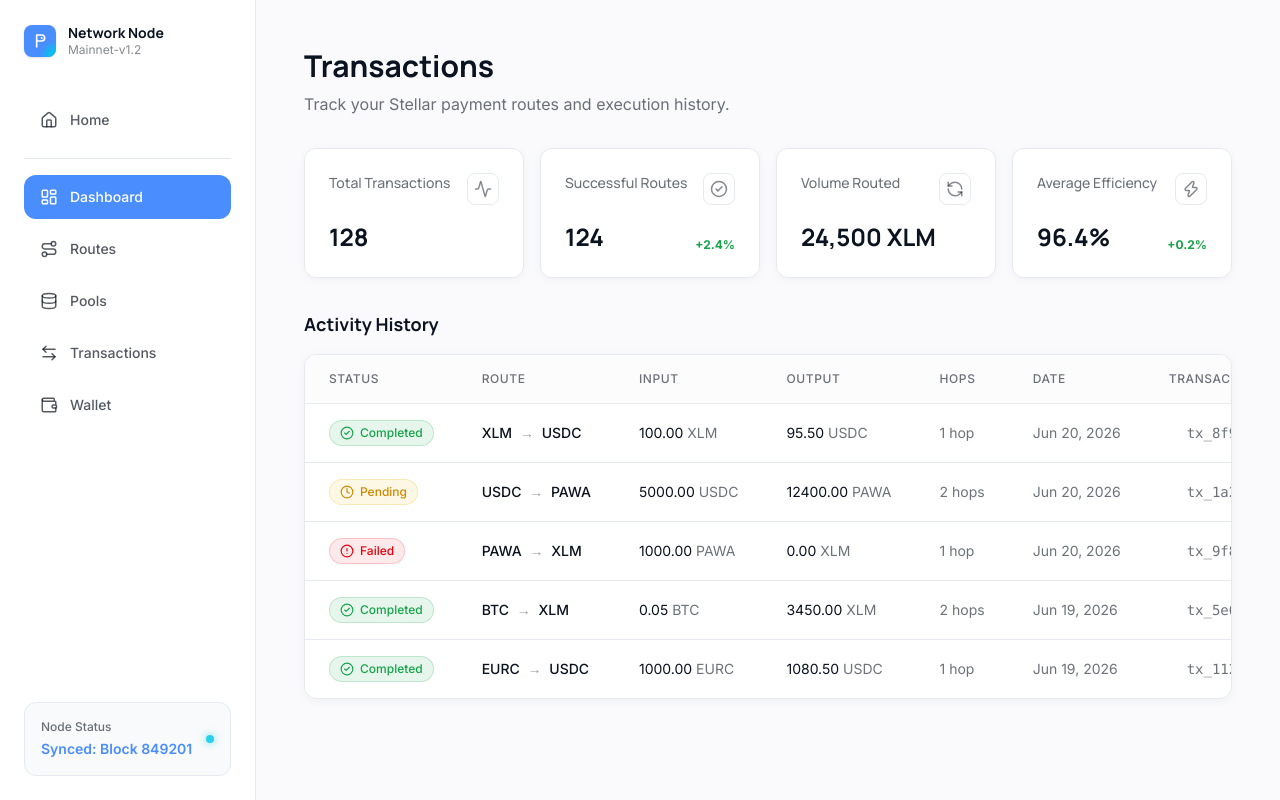
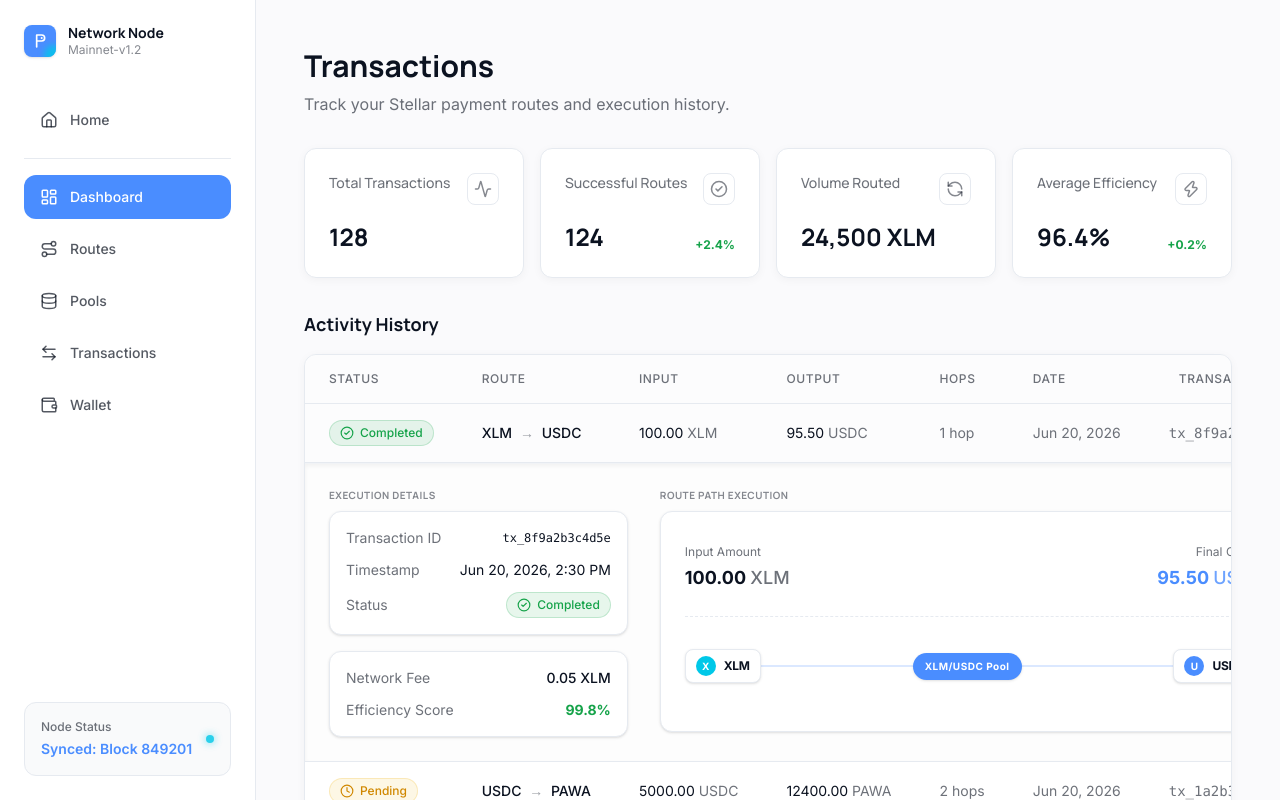
Before and after one commit to Robotron2/pawa-frontend, a Next.js app: page /transactions in a window 1280 px wide. Both pictures are taken after a click on the element 804 px from the left and 433 px from the top of the page. Shown: the top 800 px of the page. Built offline with nearby package versions, Linux system fonts and the light colour scheme.

Commit message:
feat(ui): add transaction details and route visualization

```diff
--- /dev/null
+++ b/src/components/transactions/TransactionDetails.tsx
@@ -0,0 +1,103 @@
+"use client";
+
+import React from "react";
+import { Transaction } from "@/types/transactions";
+import { RouteGraph, PathNode } from "@/components/routes/RouteGraph";
+import { TransactionStatusBadge } from "./TransactionStatusBadge";
+
+interface TransactionDetailsProps {
+  transaction: Transaction;
+}
+
+export const TransactionDetails = ({ transaction }: TransactionDetailsProps) => {
+  // Convert route strings to PathNode array for RouteGraph
+  const nodes: PathNode[] = transaction.route.map((asset, index) => {
+    const isFirst = index === 0;
+    const isLast = index === transaction.route.length - 1;
+
+    return {
+      type: "token",
+      label: asset,
+      symbol: asset.substring(0, 1),
+      color: isFirst ? "var(--color-accent)" : isLast ? "var(--color-primary)" : "#888888"
+    };
+  });
+
+  // Inject intermediate pool nodes between tokens for visual realism
+  const visualNodes: PathNode[] = [];
+  for (let i = 0; i < nodes.length; i++) {
+    visualNodes.push(nodes[i]);
+    if (i < nodes.length - 1) {
+      visualNodes.push({
+        type: "pool",
+        label: `${nodes[i].label}/${nodes[i+1].label} Pool`
+      });
+    }
+  }
+
+  return (
+    <div className="p-6 bg-gray-50/40 border-t border-border/50 shadow-inner">
+      <div className="grid grid-cols-1 lg:grid-cols-3 gap-8">
+
+        {/* Left Col: Details */}
+        <div className="lg:col-span-1 space-y-4">
+          <div>
+            <h4 className="text-[10px] font-bold text-foreground/50 uppercase tracking-wider mb-2">Execution Details</h4>
+            <div className="bg-white rounded-xl border border-border p-4 space-y-3 shadow-sm">
+              <div className="flex justify-between items-center text-sm">
+                <span className="text-foreground/60">Transaction ID</span>
+                <span className="font-mono text-xs">{transaction.id}</span>
+              </div>
+              <div className="flex justify-between items-center text-sm">
+                <span className="text-foreground/60">Timestamp</span>
+                <span>{new Intl.DateTimeFormat('en-US', { dateStyle: 'medium', timeStyle: 'short' }).format(new Date(transaction.timestamp))}</span>
+              </div>
+              <div className="flex justify-between items-center text-sm">
+                <span className="text-foreground/60">Status</span>
+                <TransactionStatusBadge status={transaction.status} />
+              </div>
+            </div>
+          </div>
+
+          <div>
+            <div className="bg-white rounded-xl border border-border p-4 space-y-3 shadow-sm">
+               <div className="flex justify-between items-center text-sm">
+                <span className="text-foreground/60">Network Fee</span>
+                <span className="font-medium">{transaction.fees} XLM</span>
+              </div>
+              <div className="flex justify-between items-center text-sm">
+                <span className="text-foreground/60">Efficiency Score</span>
+                <span className={transaction.efficiency > 98 ? "text-success font-bold" : "font-medium"}>
+                  {transaction.efficiency}%
+                </span>
+              </div>
+            </div>
+          </div>
+        </div>
+
+        {/* Right Col: Route Visualization */}
+        <div className="lg:col-span-2">
+          <h4 className="text-[10px] font-bold text-foreground/50 uppercase tracking-wider mb-2">Route Path Execution</h4>
+          <div className="bg-white rounded-xl border border-border p-6 shadow-sm h-[calc(100%-1.75rem)] flex flex-col justify-center">
+
+            <div className="flex justify-between items-center mb-6">
+               <div>
+                  <p className="text-xs text-foreground/60 mb-1">Input Amount</p>
+                  <p className="font-bold text-lg">{transaction.inputAmount} <span className="text-foreground/60 font-medium">{transaction.inputAsset}</span></p>
+               </div>
+               <div className="text-right">
+                  <p className="text-xs text-foreground/60 mb-1">Final Output</p>
+                  <p className="font-bold text-lg text-primary">{transaction.outputAmount} <span className="opacity-80 font-medium">{transaction.outputAsset}</span></p>
+               </div>
+            </div>
+
+            <div className="pt-2 border-t border-border border-dashed">
+              <RouteGraph nodes={visualNodes} />
+            </div>
+          </div>
+        </div>
+
+      </div>
+    </div>
+  );
+};
--- a/src/components/transactions/TransactionTable.tsx
+++ b/src/components/transactions/TransactionTable.tsx
@@ -1,15 +1,24 @@
 "use client";
 
-import React from "react";
+import React, { useState } from "react";
 import { Transaction } from "@/types/transactions";
 import { TransactionStatusBadge } from "./TransactionStatusBadge";
+import { TransactionDetails } from "./TransactionDetails";
 import { Card } from "@/components/ui/Card";
+import { ChevronDown } from "lucide-react";
+import { cn } from "@/lib/utils";
 
 interface TransactionTableProps {
   transactions: Transaction[];
 }
 
 export const TransactionTable = ({ transactions }: TransactionTableProps) => {
+  const [expandedId, setExpandedId] = useState<string | null>(null);
+
+  const toggleRow = (id: string) => {
+    setExpandedId(prev => prev === id ? null : id);
+  };
+
   if (transactions.length === 0) {
     return (
       <Card className="p-8 text-center text-foreground/60">
@@ -35,7 +44,14 @@ export const TransactionTable = ({ transactions }: TransactionTableProps) => {
           </thead>
           <tbody className="divide-y divide-border">
             {transactions.map((tx) => (
-              <tr key={tx.id} className="hover:bg-gray-50/50 transition-colors group cursor-pointer">
+              <React.Fragment key={tx.id}>
+                <tr
+                  onClick={() => toggleRow(tx.id)}
+                  className={cn(
+                    "hover:bg-gray-50/50 transition-colors group cursor-pointer",
+                    expandedId === tx.id ? "bg-gray-50/50" : ""
+                  )}
+                >
                   <td className="px-6 py-4">
                     <TransactionStatusBadge status={tx.status} />
                   </td>
@@ -55,9 +71,22 @@ export const TransactionTable = ({ transactions }: TransactionTableProps) => {
                     {new Intl.DateTimeFormat('en-US', { month: 'short', day: 'numeric', year: 'numeric' }).format(new Date(tx.timestamp))}
                   </td>
                   <td className="px-6 py-4 text-sm text-foreground/60 font-mono text-right">
+                    <div className="flex items-center justify-end gap-3">
                       {tx.id.substring(0, 8)}...
+                      <ChevronDown size={16} className={cn("transition-transform text-foreground/40", expandedId === tx.id ? "rotate-180" : "")} />
+                    </div>
                   </td>
                 </tr>
+                {expandedId === tx.id && (
+                  <tr>
+                    <td colSpan={7} className="p-0">
+                      <div className="animate-in slide-in-from-top-2 fade-in duration-200">
+                        <TransactionDetails transaction={tx} />
+                      </div>
+                    </td>
+                  </tr>
+                )}
+              </React.Fragment>
             ))}
           </tbody>
         </table>
```
Lines whose indentation alone changed are shown as unchanged.
